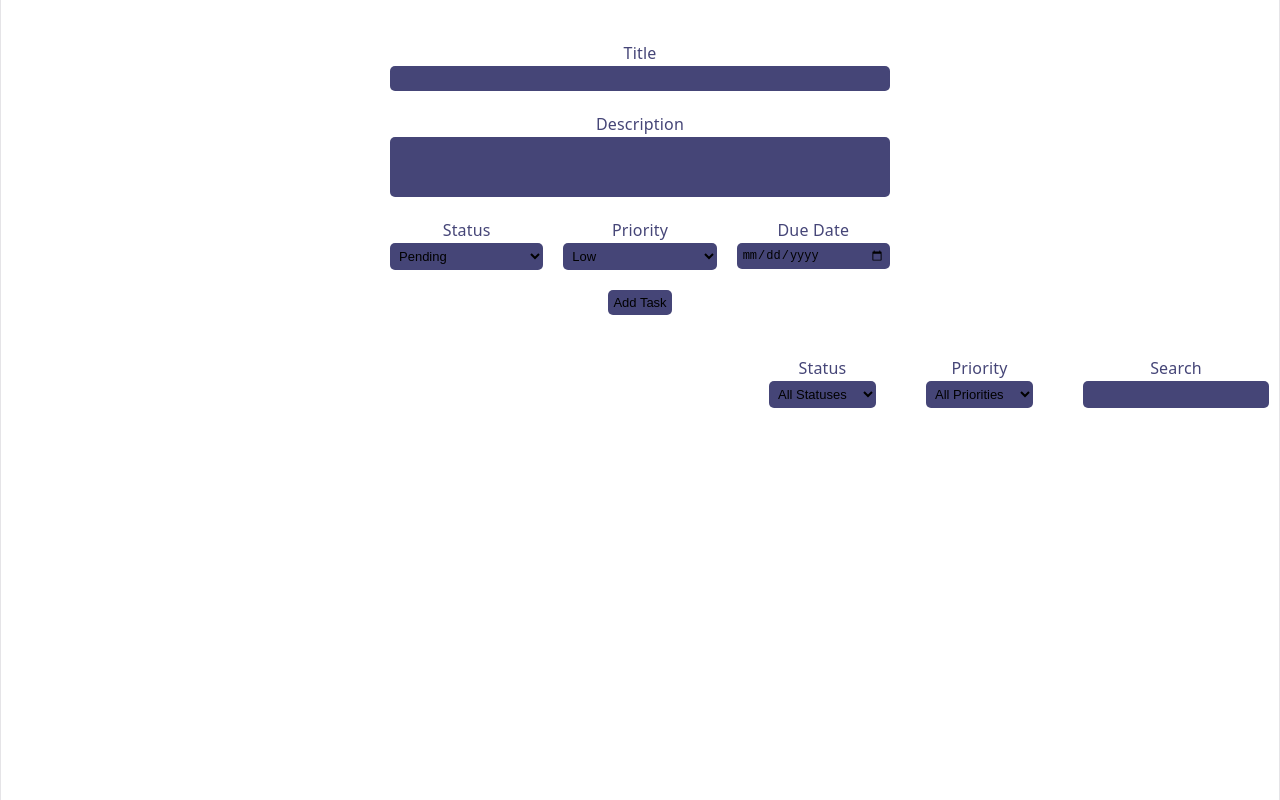
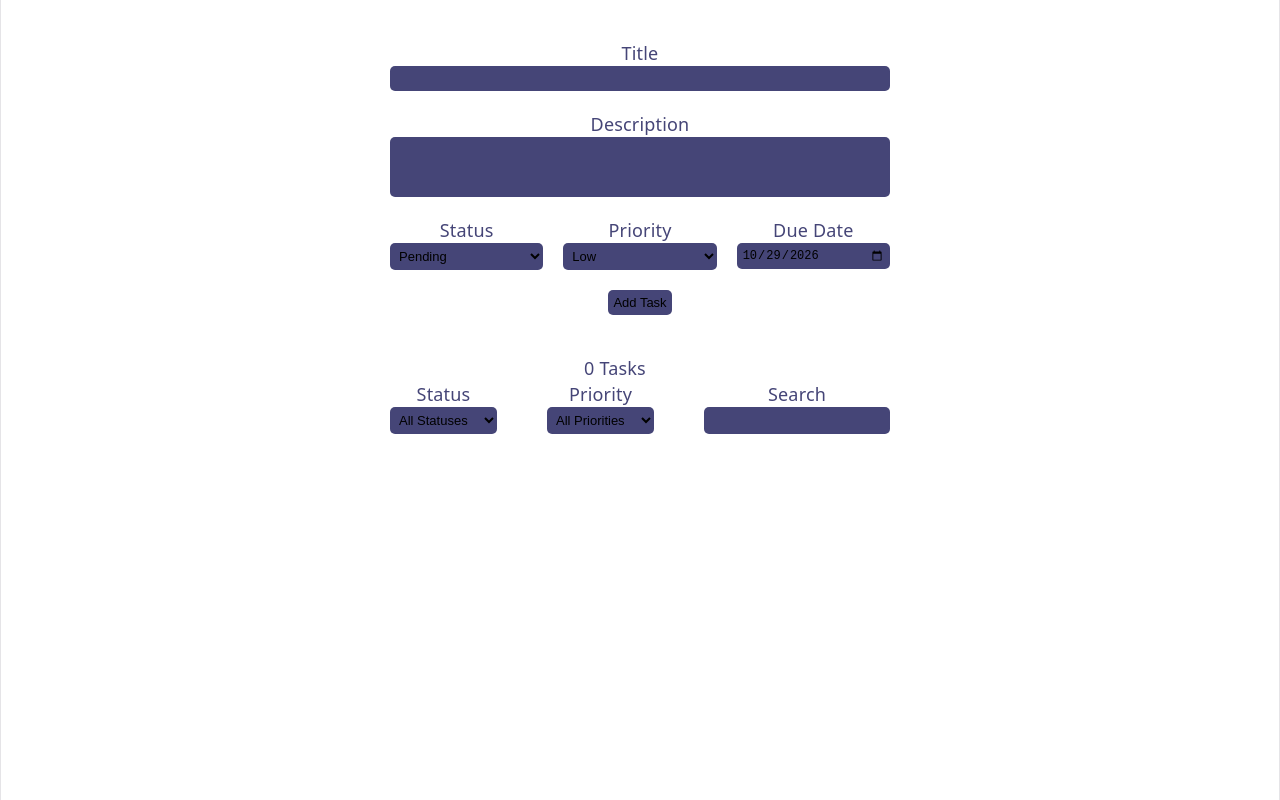
Before and after one commit to IsaacJCarnes/perscholas-sba-9, a React (Vite) app: page / in a window 1280 px wide. Built offline with nearby package versions, Linux system fonts and the light colour scheme.

Commit message:
Added more styling, added ability to edit task with edit button

```diff
--- a/src/App.css
+++ b/src/App.css
@@ -27,19 +27,18 @@
 #FilterForm {
   width: 100%;
   max-width: 500px;
-  margin-right: 10px;
-  align-self: flex-end;
-  right: 0px;
   display: grid;
   grid-template-columns: 1fr 1fr 1fr;
   column-gap: 50px;
 }
 
 #FilterForm label,
-#TaskForm label {
+#TaskForm label,
+.styledLabel {
   grid-row-start: 0;
   grid-row-end: 1;
   font-size: medium;
+  font-size: large;
   color: rgb(69, 69, 119);
   font-weight: 400;
 }
@@ -57,3 +56,18 @@
   resize: unset;
   height: 50px;
 }
+
+#TaskToolbar {
+  max-width: 100%;
+  width: fit-content;
+  margin: 0px 10px;
+  right: 0px;
+  display: flex;
+  flex-direction: column;
+}
+
+#TaskToolbar #StatSection {
+  align-self: center;
+  margin-right: 50px;
+
+}
--- a/src/components/Dashboard/Dashboard.tsx
+++ b/src/components/Dashboard/Dashboard.tsx
@@ -12,6 +12,8 @@ export default function Dashboard() {
   const { storageData, setStorageItem } = useLocalStorage();
   const tasks: Array<Task> = storageData.tasks ? storageData.tasks : [];
 
+  const [editingID, setEditingID] = useState(-1);
+
   const [nextID, setNextID] = useState(0);
   const [filter, setFilter] = useState<FilterProps>({});
 
@@ -22,9 +24,13 @@ export default function Dashboard() {
     setStorageItem("tasks", newTasks);
   };
 
-  const onDelete = (id: string) => {
+  const onDeleteSelect = (id: string) => {
     const newTasks = tasks.filter((task) => task.id !== id);
     setStorageItem("tasks", newTasks);
+  };
+
+  const onEditSelect = (taskIndex: number) => {
+    setEditingID(taskIndex);
   };
 
   const onAddTask = (task: Task) => {
@@ -36,14 +42,34 @@ export default function Dashboard() {
     setStorageItem("tasks", newTasks);
   };
 
+  const onEditTask = (task: Task) => {
+    const newTasks = tasks.map((t) => {
+      return t.id === task.id ? { ...task } : { ...t };
+    });
+    setEditingID(-1);
+    setStorageItem("tasks", newTasks);
+  };
+
   return (
     <>
-      <TaskForm onAddTask={onAddTask} nextID={nextID} />
-      <TaskFilter onFilterChange={setFilter} />
+      <TaskForm
+        onSubmitTask={editingID > -1 ? onEditTask : onAddTask}
+        initialState={editingID > -1 ? tasks[editingID] : undefined}
+        isEditing={editingID > -1}
+      />
+      <div id="TaskToolbar">
+        <div id="StatSection">
+          <label className="styledLabel">
+            {tasks.length} {tasks.length == 1 ? "Task" : "Tasks"}
+          </label>
+        </div>
+        <TaskFilter onFilterChange={setFilter} />
+      </div>
       <TaskList
         tasks={filterTasks(tasks, filter)}
         onStatusChange={onStatusChange}
-        onDelete={onDelete}
+        onDelete={onDeleteSelect}
+        onEdit={onEditSelect}
       />
     </>
   );
--- a/src/components/TaskForm/TaskForm.tsx
+++ b/src/components/TaskForm/TaskForm.tsx
@@ -1,4 +1,4 @@
-import { useState } from "react";
+import { useState, useEffect } from "react";
 import type { Task, TaskFormProps } from "../../types";
 
 const resetTask: Task = {
@@ -7,12 +7,20 @@ const resetTask: Task = {
   description: "",
   status: "pending",
   priority: "low",
-  dueDate: "",
+  dueDate: new Date().toISOString().split("T")[0],
 };
 
-export default function TaskForm({ nextID, onAddTask }: TaskFormProps) {
+export default function TaskForm({
+  onSubmitTask,
+  initialState = resetTask,
+  isEditing = false,
+}: TaskFormProps) {
   const [isValid, setIsValid] = useState(true);
-  const [task, setTask] = useState<Task>({ ...resetTask });
+  const [task, setTask] = useState<Task>({ ...initialState });
+
+  useEffect(() => {
+    setTask({ ...initialState });
+  }, [initialState]);
 
   const handleChange = (
     event: React.ChangeEvent<
@@ -30,7 +38,7 @@ export default function TaskForm({ nextID, onAddTask }: TaskFormProps) {
   const submitTask = (event: React.SubmitEvent<HTMLFormElement>) => {
     event.preventDefault();
     if (!isValid) return;
-    onAddTask(task);
+    onSubmitTask(task);
     setTask({ ...resetTask });
   };
   return (
@@ -42,6 +50,7 @@ export default function TaskForm({ nextID, onAddTask }: TaskFormProps) {
           value={task.title}
           className="styledInput"
           onChange={handleChange}
+          required
         />
       </div>
       <div className="formField">
@@ -92,7 +101,7 @@ export default function TaskForm({ nextID, onAddTask }: TaskFormProps) {
         </div>
       </div>
       <button type="submit" className="styledInput">
-        Add Task
+        {isEditing ? "Edit Task" : "Add Task"}
       </button>
     </form>
   );
--- a/src/components/TaskList/TaskItem.tsx
+++ b/src/components/TaskList/TaskItem.tsx
@@ -12,6 +12,21 @@ export default function TaskItem(props: TaskItemProps) {
         <p className="dueDate">Due: {props.task.dueDate}</p>
       </div>
       <div className="taskToolbar">
+        <div>
+          <button
+            className="editButton"
+            onClick={() => props.onEdit(props.index)}
+          >
+            Edit
+          </button>
+          <button
+            className="deleteButton"
+            onClick={() => props.onDelete(props.task.id)}
+          >
+            Delete
+          </button>
+        </div>
+        <div>
           <select
             defaultValue={props.task.status}
             onChange={(e) =>
@@ -23,7 +38,7 @@ export default function TaskItem(props: TaskItemProps) {
             <option value={"in-progress"}>In Progress</option>
             <option value={"completed"}>Completed</option>
           </select>
-        <button onClick={() => props.onDelete(props.task.id)}>Delete</button>
+        </div>
       </div>
     </li>
   );
--- a/src/components/TaskList/TaskList.css
+++ b/src/components/TaskList/TaskList.css
@@ -53,6 +53,9 @@
 
 .taskToolbar{
     display: flex;
+    flex-direction: column;
+    align-items: flex-end;
+    gap: 5px;
     justify-content: space-around;
     width: 200px;
     position: absolute;
@@ -60,12 +63,24 @@
     top: 20px;
 }
 
+.taskToolbar>div{
+    display: flex;
+    gap: 10px;
+}
+
 .taskToolbar button{
     background: unset;
     border: none;
-    color: red;
     font-size: medium;
     cursor: pointer;
+}
+
+.taskToolbar button.deleteButton{
+    color: red;
+}
+
+.taskToolbar button.editButton{
+    color: rgb(11, 94, 170);
 }
 
 .taskToolbar select{
--- a/src/components/TaskList/TaskList.tsx
+++ b/src/components/TaskList/TaskList.tsx
@@ -7,9 +7,11 @@ export default function TaskList(props: TaskListProps) {
       {props.tasks.map((task, index) => (
         <TaskItem
           key={index}
+          index={index}
           task={task}
           onStatusChange={props.onStatusChange}
           onDelete={props.onDelete}
+          onEdit={props.onEdit}
         />
       ))}
     </ul>
```
Also changed, not shown: src/types/index.ts (+11 -3 lines). Lines whose indentation alone changed are shown as unchanged.
